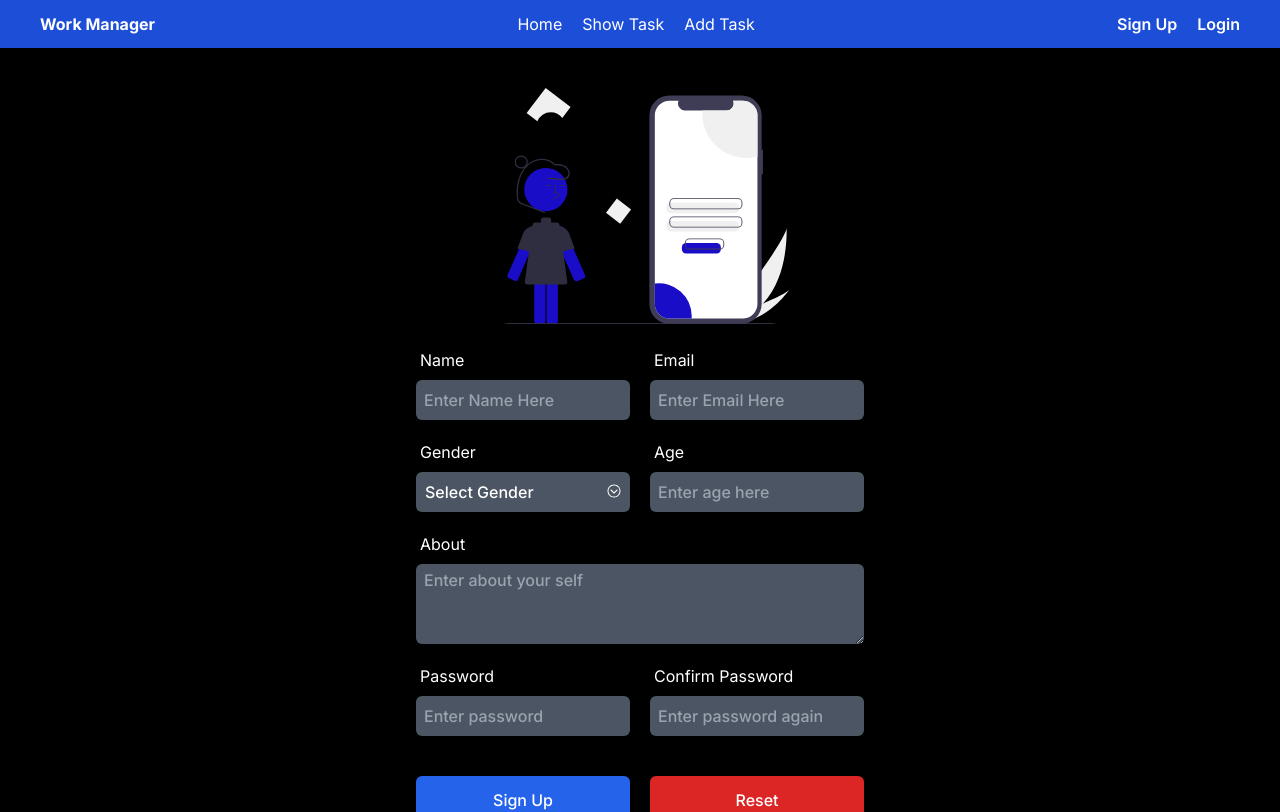
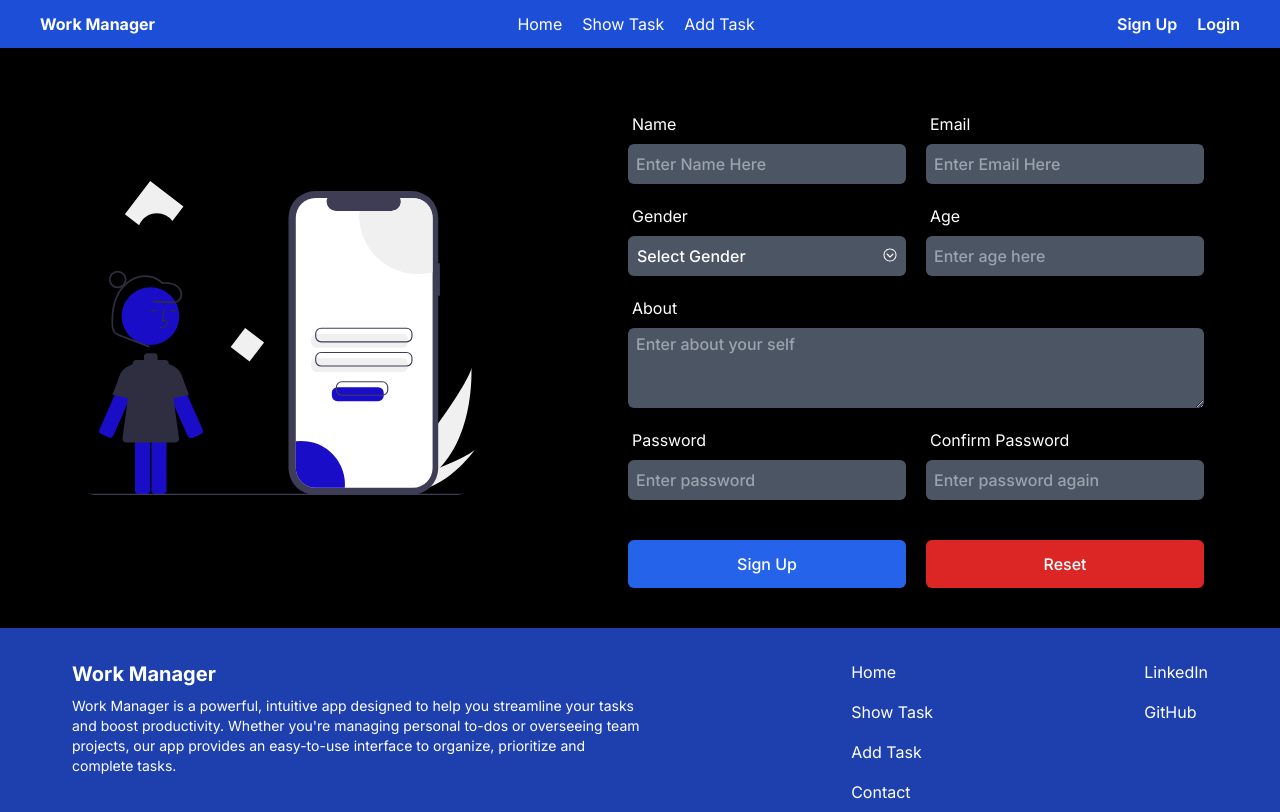
Before and after one commit to Hhbhoot/work_manager_nextjs, a Next.js app: page /signup in a window 1280 px wide. Shown: the top 812 px of the page. Built offline with nearby package versions, Linux system fonts and the light colour scheme.

Commit message:
"Updated SignUp component with new layout and added middleware"

```diff
--- a/src/app/signup/SignUp.jsx
+++ b/src/app/signup/SignUp.jsx
@@ -1,5 +1,5 @@
 "use client";
-import React, { useState } from "react";
+import React, { useEffect, useState } from "react";
 import { IoIosArrowDropdown } from "react-icons/io";
 import SignUpSvg from "../../../public/img/signup.svg";
 import Image from "next/image";
@@ -82,14 +82,23 @@ const SignUp = () => {
     });
   };
 
+  useEffect(() => {
+    // This effect will run when the component mounts
+    const signupSection = document.getElementById("signup-section");
+    if (signupSection) {
+      signupSection.scrollIntoView({ behavior: "smooth" });
+    }
+  }, []); // Empty dependency array to run on component mount
+
   return (
-    <div className="w-full my-10 text-white ">
-      <div className="flex items-center justify-center w-fit mx-auto">
+    <div className="w-full my-10 text-white " id="signup-section">
+      <div className="flex items-center justify-around">
+        <div className="">
           <Image
             src={SignUpSvg}
             alt="logo"
             className="rounded-xl"
-          width={300}
+            width={400}
             height={200}
             style={{
               objectFit: "cover",
@@ -101,7 +110,7 @@ const SignUp = () => {
 
         <form
           onSubmit={handleSubmit}
-        className="flex flex-col items-start justify-center mx-auto mt-6 w-[35%] gap-y-5"
+          className="flex flex-col items-start justify-center mt-6 w-[45%] gap-y-5"
         >
           <div className="flex  items-center justify-between gap-5 w-full">
             <div className="w-full flex flex-col space-y-2">
@@ -240,6 +249,7 @@ const SignUp = () => {
           </div>
         </form>
       </div>
+    </div>
   );
 };
 
--- a/src/helpers/db/db.js
+++ b/src/helpers/db/db.js
@@ -6,10 +6,10 @@ const connectionObject = {
 
 export const connectDB = async () => {
   try {
-    if (connectionObject.isConnected !== null) {
-      console.log("Db already connected");
-      return;
-    }
+    // if (connectionObject.isConnected !== null) {
+    //   console.log("Db already connected");
+    //   return;
+    // }
     const db = await mongoose.connect(process.env.MONGO_DB_URI, {
       connectTimeoutMS: 30000,
     });
```
Also changed, not shown: src/middleware.js (added, +22 -0 lines). Lines whose indentation alone changed are shown as unchanged.
